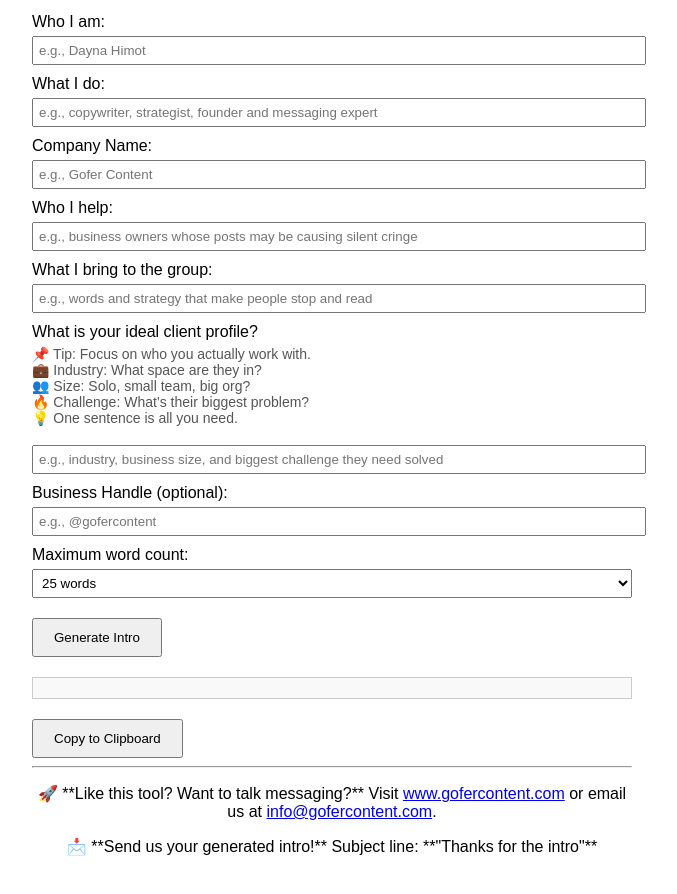
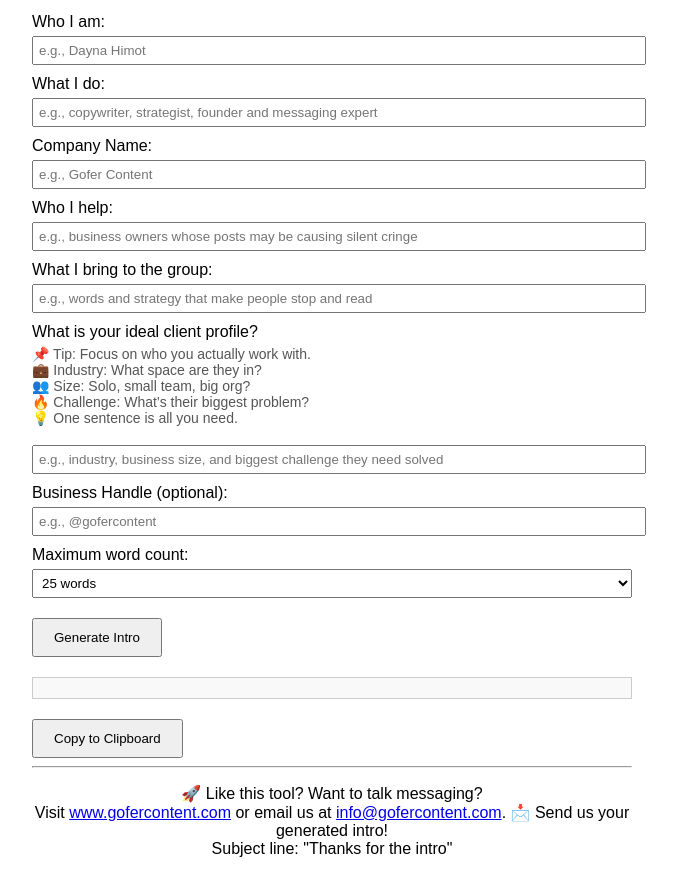
Before and after one commit to clipboard250/chat-intro, a plain HTML site: page index.html in a window 1280 px wide. Shown: the part 121-1015 px from the top of the page, without its empty margins (308-985 px from the left). Drawn offline with Linux system fonts and the light colour scheme.

Commit message:
Update index.html
updated the CTA with line breaks and removed asterisk

```diff
--- a/index.html
+++ b/index.html
@@ -173,14 +173,12 @@ if (idealClient.trim() !== "") { // Only add if not empty
     </script>
     <hr>
 <p style="text-align: center; font-size: 16px;">
-  🚀 **Like this tool? Want to talk messaging?**
-  Visit <a href="https://www.gofercontent.com" target="_blank">www.gofercontent.com</a>
-  or email us at <a href="mailto:info@gofercontent.com">info@gofercontent.com</a>.
-</p>
+🚀 Like this tool? Want to talk messaging? <br>
+Visit <a href="https://www.gofercontent.com">www.gofercontent.com</a>
+or email us at <a href="mailto:info@gofercontent.com">info@gofercontent.com</a>.
 
-<p style="text-align: center; font-size: 16px;">
-  📩 **Send us your generated intro!**
-  Subject line: **"Thanks for the intro"**
+📩 Send us your generated intro! <br>
+Subject line: "Thanks for the intro"
 </p>
 </body>
 </html>
```
